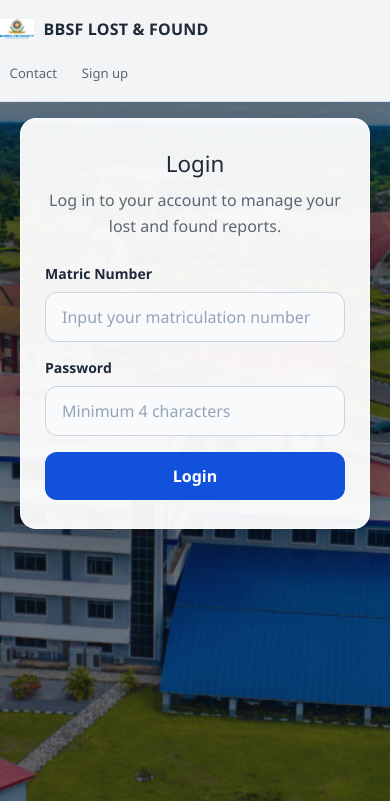
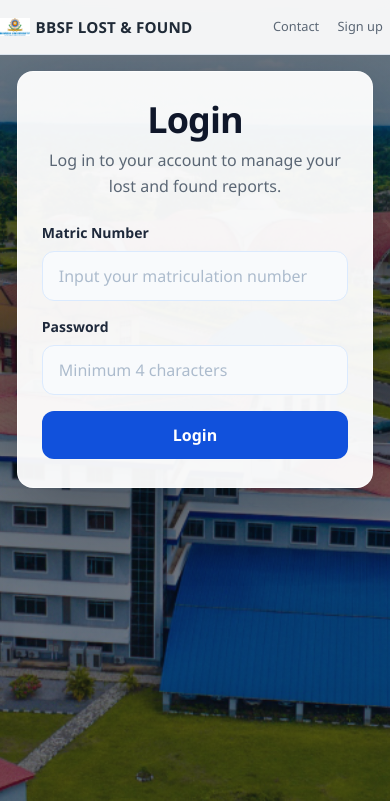
Before and after one commit to CodexTee1/Campus-Lost-and-Found-WebApp, a Django app: page /login/ in a window 390 px wide. Shown: the top 801 px of the page. Run offline with Django 5.2, Linux system fonts and the light colour scheme; some libraries are stand-ins or nearby versions.

Commit message:
login page edit

```diff
--- a/core/templates/core/base.html
+++ b/core/templates/core/base.html
@@ -327,8 +327,8 @@
         @media (max-width: 640px) {
             .container {
                 width: 100%;
-                padding-left: 1rem;
-                padding-right: 1rem;
+                padding-left: 0.8rem;
+                padding-right: 0.8rem;
             }
 
             main {
@@ -336,31 +336,36 @@
             }
 
             .nav-inner {
-                align-items: flex-start;
-                flex-direction: column;
-                gap: 0.75rem;
+                align-items: center;
+                flex-direction: row;
+                gap: 0.5rem;
+                justify-content: space-between;
                 padding: 0.75rem 0;
             }
 
             .brand {
-                font-size: 1rem;
+                font-size: 0.95rem;
+                gap: 0.35rem;
                 max-width: 100%;
+                white-space: nowrap;
             }
 
             .brand img {
-                width: 34px;
-                height: 34px;
+                width: 30px;
+                height: 30px;
             }
 
             .nav-links {
-                width: 100%;
-                gap: 0.35rem;
-                justify-content: flex-start;
+                width: auto;
+                gap: 0.25rem;
+                flex-wrap: nowrap;
+                justify-content: flex-end;
+                white-space: nowrap;
             }
 
             .nav-links a {
-                padding: 0.35rem 0.6rem;
-                font-size: 0.82rem;
+                padding: 0.3rem 0.45rem;
+                font-size: 0.8rem;
             }
 
             .card {
--- a/core/templates/core/login.html
+++ b/core/templates/core/login.html
@@ -19,9 +19,47 @@
         transition: border-color 0.2s ease, box-shadow 0.2s ease, background 0.2s ease;
     }
 
+    .auth-input::placeholder {
+        color: #9caec3;
+        opacity: 0.82;
+    }
+
     .auth-input:focus {
         border-color: var(--primary);
         box-shadow: 0 0 0 4px rgba(17, 81, 220, 0.12);
+    }
+
+    .auth-submit {
+        position: relative;
+        display: inline-flex;
+        align-items: center;
+        justify-content: center;
+        overflow: hidden;
+    }
+
+    .auth-submit::after {
+        content: "";
+        position: absolute;
+        inset: 0;
+        background: linear-gradient(90deg, transparent, rgba(255, 255, 255, 0.32), transparent);
+        transform: translateX(-100%);
+        opacity: 0;
+    }
+
+    .auth-submit.is-loading {
+        pointer-events: none;
+        color: rgba(255, 255, 255, 0.84);
+    }
+
+    .auth-submit.is-loading::after {
+        opacity: 1;
+        animation: auth-progress 0.9s linear infinite;
+    }
+
+    @keyframes auth-progress {
+        to {
+            transform: translateX(100%);
+        }
     }
 
     @media (max-width: 640px) {
@@ -32,11 +70,11 @@
 </style>
 <section class="card auth-card mx-auto max-w-[460px] rounded-2xl border-white/70 bg-white/95 px-6 py-7 sm:px-8">
     <div class="mb-6 text-center">
-        <h1 class="page-title">Login</h1>
+        <h1 class="page-title text-4xl font-extrabold tracking-tight text-slate-900 sm:text-5xl">Login</h1>
         <p class="page-subtitle mx-auto">Log in to your account to manage your lost and found reports.</p>
     </div>
 
-    <form method="post" class="space-y-4">
+    <form method="post" class="auth-form space-y-4">
         {% csrf_token %}
         {% if error_message %}
         <p class="rounded-xl border border-red-200 bg-red-50 px-3 py-2 text-sm font-medium text-red-700">{{ error_message }}</p>
@@ -49,15 +87,25 @@
 
         <div>
             <label for="id_matric_number" class="mb-2 block text-sm font-semibold text-slate-800">Matric Number</label>
-            <input id="id_matric_number" class="auth-input w-full rounded-xl border border-slate-300 bg-slate-50 px-4 py-3 text-slate-900 outline-none placeholder:text-slate-400" placeholder="Input your matriculation number" name="matric_number" type="text" required pattern="^(BU\d{2}[A-Z]{3}\d{4}|[A-Za-z][A-Za-z0-9_]*)$" title="Use BU23CSC1109 format or an admin username like admin2">
+            <input id="id_matric_number" class="auth-input w-full rounded-xl border border-blue-100 bg-slate-50 px-4 py-3 text-slate-900 outline-none focus:bg-white" placeholder="Input your matriculation number" name="matric_number" type="text" required pattern="^(BU\d{2}[A-Z]{3}\d{4}|[A-Za-z][A-Za-z0-9_]*)$" title="Use BU23CSC1109 format or an admin username like admin2">
         </div>
 
         <div>
             <label for="id_password" class="mb-2 block text-sm font-semibold text-slate-800">Password</label>
-            <input id="id_password" class="auth-input w-full rounded-xl border border-slate-300 bg-slate-50 px-4 py-3 text-slate-900 outline-none placeholder:text-slate-400" placeholder="Minimum 4 characters" name="password" type="password" minlength="4" required>
+            <input id="id_password" class="auth-input w-full rounded-xl border border-blue-100 bg-slate-50 px-4 py-3 text-slate-900 outline-none focus:bg-white" placeholder="Minimum 4 characters" name="password" type="password" minlength="4" required>
         </div>
 
-        <button type="submit" class="btn w-full rounded-xl py-3 text-base">Login</button>
+        <button type="submit" class="btn auth-submit w-full rounded-xl py-3 text-base">Login</button>
     </form>
 </section>
+<script>
+    document.querySelectorAll(".auth-form").forEach((form) => {
+        form.addEventListener("submit", () => {
+            const button = form.querySelector(".auth-submit");
+            if (button) {
+                button.classList.add("is-loading");
+            }
+        });
+    });
+</script>
 {% endblock %}
```
Also changed, not shown: core/templates/core/signup.html (+53 -5 lines).
